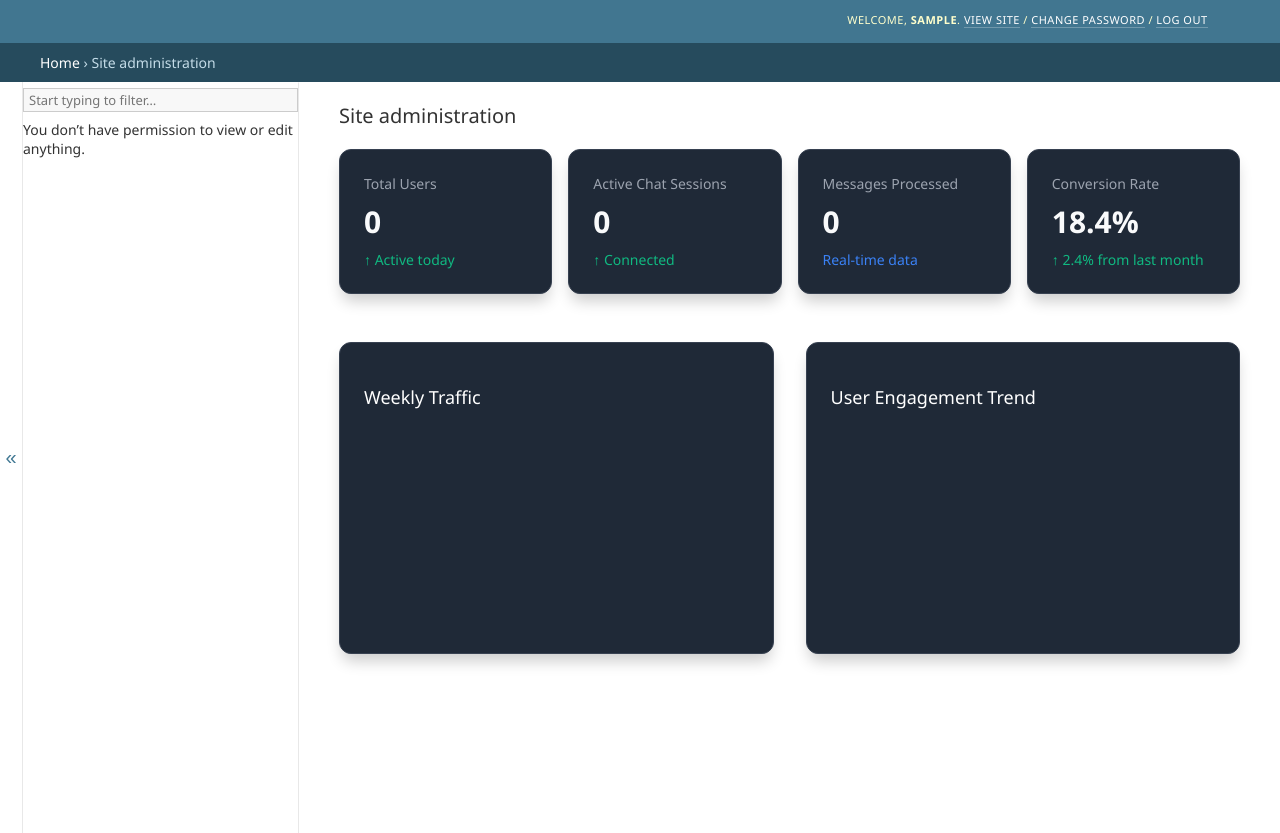
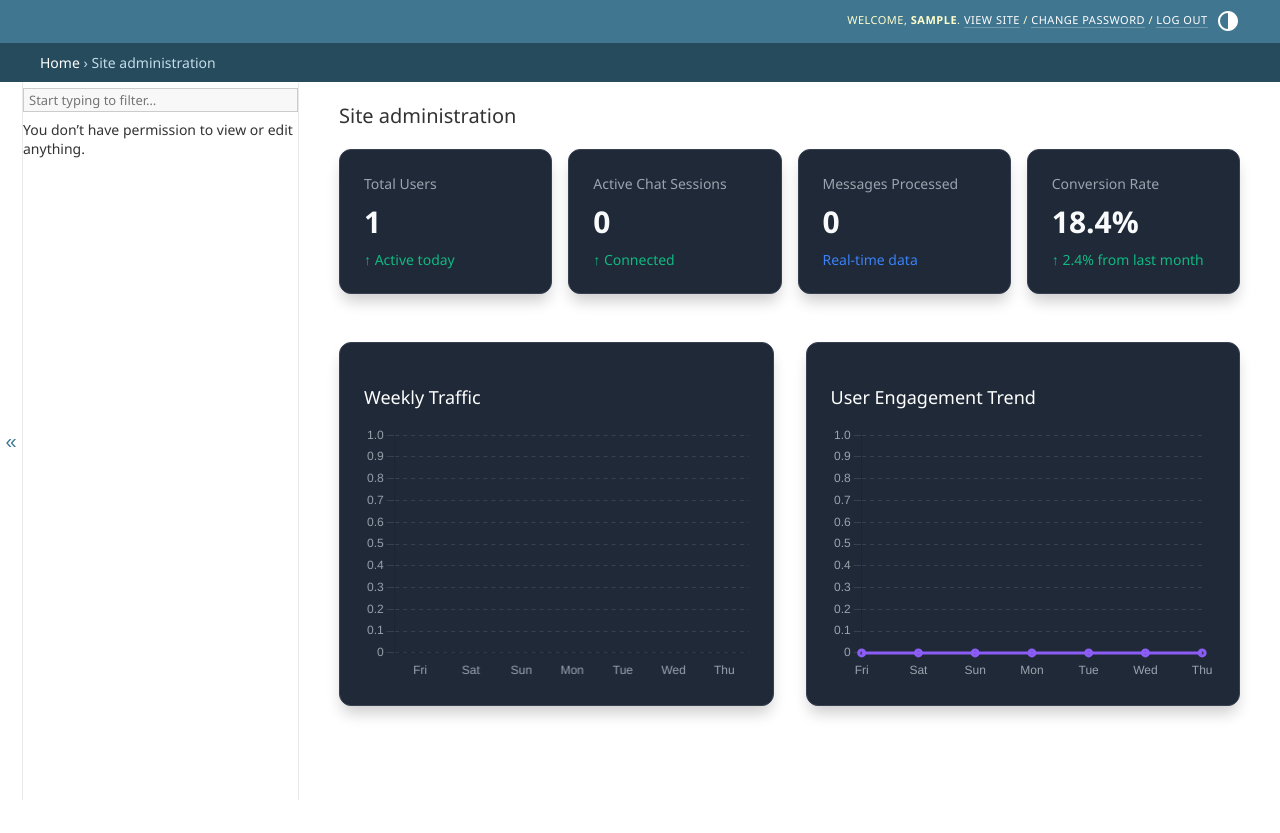
Before and after one commit to karthi3345/chatbot, a Django app: page /admin/ in a window 1280 px wide. After the commit the page ends 800 px from the top, so only its background shows below. Run offline with Django 5.2, Linux system fonts and the light colour scheme; the visitor is signed in with stand-in values (Sample User, id 1); data comes from the database, SQL or seed files in the repository; data that the repository does not hold is empty; a map, chart or similar area stays blank; some libraries are stand-ins or nearby versions.

Commit message:
Restore missing JavaScript for charts and remove standard modules block

```diff
--- a/templates/admin/index.html
+++ b/templates/admin/index.html
@@ -104,13 +104,48 @@
             </div>
         </div>
 
-        <div style="margin-top:2rem;">
-            <h2 style="font-size:1.25rem; font-weight:bold; color:#fff; margin-bottom:1rem;">Standard Django Modules</h2>
-            <div style="display:flex; flex-direction:column;">
-                {% include "unfold/helpers/app_list_default.html" %}
-            </div>
-        </div>
     </div>
+    <script>
+        document.addEventListener("DOMContentLoaded", function() {
+            const primaryColor = '#10B981';
+            const secondaryColor = '#8b5cf6';
+            const gridColor = '#374151';
+            const textColor = '#9CA3AF';
 
-    <script>
+            Chart.defaults.color = textColor;
+            Chart.defaults.scale.grid.color = gridColor;
+            Chart.defaults.scale.grid.borderColor = gridColor;
+
+            const barCtx = document.getElementById('barChart').getContext('2d');
+            const barChart = new Chart(barCtx, {
+                type: 'bar',
+                data: { labels: [], datasets: [{ label: 'Chat Sessions', data: [], backgroundColor: primaryColor, borderRadius: 4 }] },
+                options: { responsive: true, plugins: { legend: { display: false } }, scales: { x: { grid: { display: false } }, y: { border: { dash: [4, 4] }, beginAtZero: true } } }
+            });
+
+            const lineCtx = document.getElementById('lineChart').getContext('2d');
+            const lineChart = new Chart(lineCtx, {
+                type: 'line',
+                data: { labels: [], datasets: [{ label: 'Messages', data: [], borderColor: secondaryColor, backgroundColor: 'rgba(139, 92, 246, 0.1)', borderWidth: 3, tension: 0.4, fill: true }] },
+                options: { responsive: true, plugins: { legend: { display: false } }, scales: { x: { grid: { display: false } }, y: { border: { dash: [4, 4] }, beginAtZero: true } } }
+            });
+
+            fetch('/admin-api/dashboard-data/', { credentials: 'same-origin' })
+                .then(res => res.json())
+                .then(data => {
+                    document.getElementById('totalUsers').innerText = data.users;
+                    document.getElementById('sessionCount').innerText = data.sessions;
+                    document.getElementById('msgCount').innerText = data.messages;
+
+                    barChart.data.labels = data.bar_labels;
+                    barChart.data.datasets[0].data = data.bar_data;
+                    barChart.update();
+
+                    lineChart.data.labels = data.line_labels;
+                    lineChart.data.datasets[0].data = data.line_data;
+                    lineChart.update();
+                })
+                .catch(err => console.error("Error fetching dashboard data:", err));
+        });
+    </script>
 {% endblock %}
```
